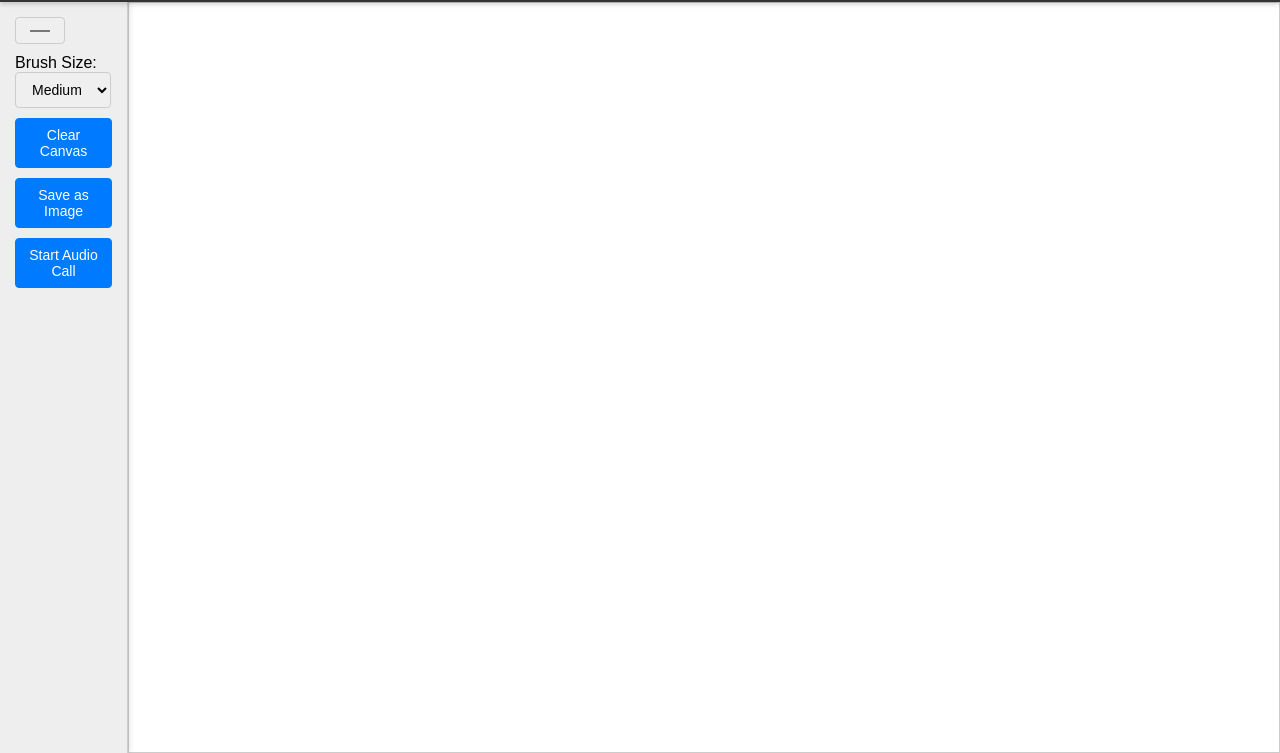
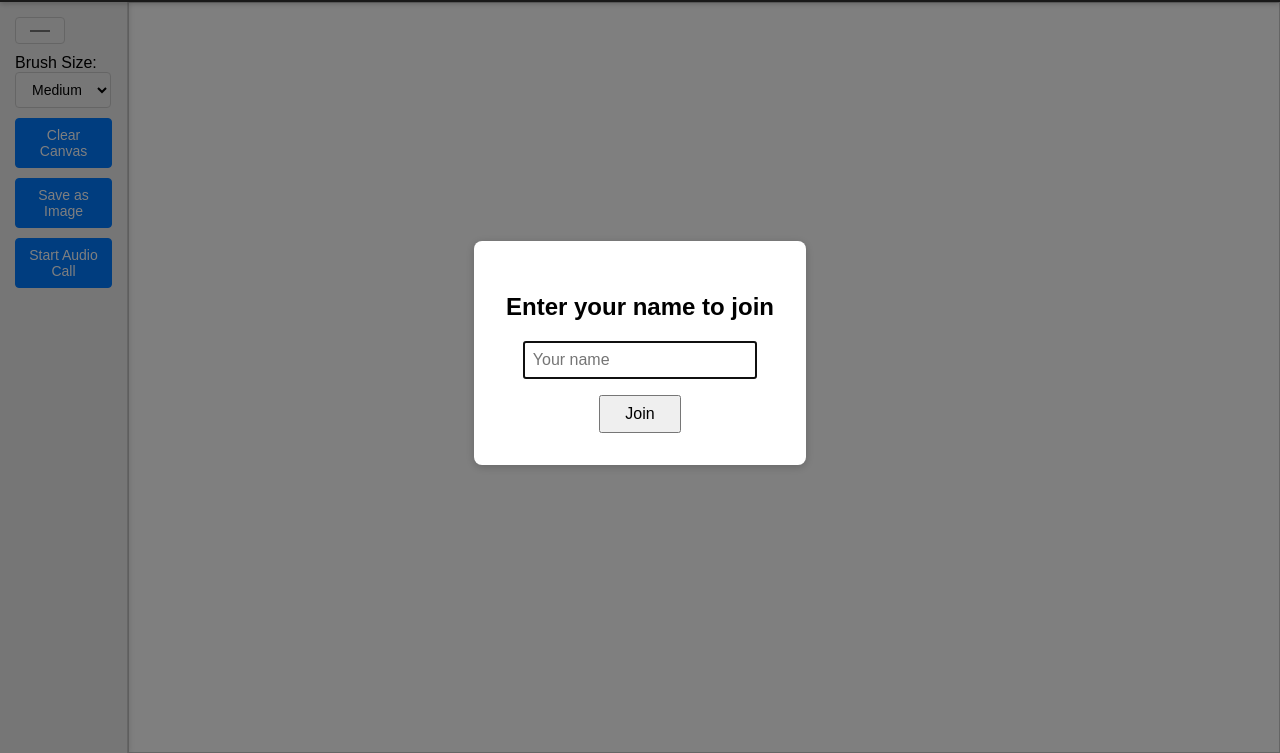
Before and after one commit to Aravind419/teach-lively, a website: page public/index.html in a window 1280 px wide. Shown: the part 47-800 px from the top of the page. Drawn offline with nearby package versions, Linux system fonts and the light colour scheme; no server answers.

Commit message:
from now working well

```diff
--- a/public/client.js
+++ b/public/client.js
@@ -8,6 +8,10 @@ const saveImageBtn = document.getElementById("saveImage");
 const connectionStatus = document.getElementById("connectionStatus");
 const startAudioCallBtn = document.getElementById("startAudioCall");
 const stopAudioCallBtn = document.getElementById("stopAudioCall");
+const userList = document.getElementById("userList");
+const usernameModal = document.getElementById("usernameModal");
+const usernameInput = document.getElementById("usernameInput");
+const joinBtn = document.getElementById("joinBtn");
 
 let isDrawing = false;
 let lastX = 0;
@@ -17,6 +21,7 @@ let currentBrushSize = parseInt(brushSizeSelector.value);
 let localStream = null;
 let peer = null;
 let audioCallActive = false;
+let username = "";
 
 // Set canvas dimensions
 function resizeCanvas() {
@@ -35,6 +40,9 @@ socket.on("connect", () => {
   connectionStatus.textContent = "🟢 Connected";
   connectionStatus.classList.remove("disconnected");
   connectionStatus.classList.add("connected");
+  if (username) {
+    socket.emit("set-username", username);
+  }
 });
 
 socket.on("disconnect", () => {
@@ -201,3 +209,35 @@ saveImageBtn.addEventListener("click", () => {
   document.body.removeChild(a);
   saveDrawingToServer();
 });
+
+// Prevent interaction until username is set
+function showUsernameModal() {
+  usernameModal.style.display = "flex";
+  usernameInput.value = "";
+  usernameInput.focus();
+}
+function hideUsernameModal() {
+  usernameModal.style.display = "none";
+}
+
+joinBtn.addEventListener("click", () => {
+  const name = usernameInput.value.trim();
+  if (name) {
+    username = name;
+    socket.emit("set-username", username);
+    hideUsernameModal();
+  } else {
+    usernameInput.focus();
+  }
+});
+usernameInput.addEventListener("keydown", (e) => {
+  if (e.key === "Enter") joinBtn.click();
+});
+
+// Show modal on load
+showUsernameModal();
+
+// Listen for user list updates
+socket.on("user-list", (users) => {
+  userList.textContent = "Users: " + users.join(", ");
+});
--- a/public/index.html
+++ b/public/index.html
@@ -12,6 +12,7 @@
       <span id="connectionStatus" class="status-indicator disconnected"
         >🔴 Disconnected</span
       >
+      <span id="userList" class="user-list"></span>
     </div>
     <div class="main-content">
       <div class="control-panel">
@@ -40,6 +41,48 @@
       <canvas id="whiteboard"></canvas>
     </div>
 
+    <!-- Username Modal -->
+    <div
+      id="usernameModal"
+      class="modal"
+      style="
+        display: flex;
+        position: fixed;
+        z-index: 2000;
+        left: 0;
+        top: 0;
+        width: 100vw;
+        height: 100vh;
+        background: rgba(0, 0, 0, 0.5);
+        align-items: center;
+        justify-content: center;
+      ">
+      <div
+        style="
+          background: #fff;
+          padding: 2em;
+          border-radius: 8px;
+          box-shadow: 0 2px 10px rgba(0, 0, 0, 0.2);
+          text-align: center;
+        ">
+        <h2>Enter your name to join</h2>
+        <input
+          id="usernameInput"
+          type="text"
+          placeholder="Your name"
+          style="
+            padding: 0.5em;
+            font-size: 1em;
+            width: 80%;
+            margin-bottom: 1em;
+          " />
+        <br />
+        <button id="joinBtn" style="padding: 0.5em 1.5em; font-size: 1em">
+          Join
+        </button>
+      </div>
+    </div>
+
     <script src="/socket.io/socket.io.js"></script>
     <script src="https://unpkg.com/simple-peer@9.11.1/simplepeer.min.js"></script>
     <script src="client.js"></script>
--- a/public/style.css
+++ b/public/style.css
@@ -15,7 +15,7 @@ body {
   display: flex;
   justify-content: space-between;
   align-items: center;
-    box-shadow: 0 2px 5px rgba(0,0,0,0.2);
+  box-shadow: 0 2px 5px rgba(0, 0, 0, 0.2);
   z-index: 1000;
 }
 
@@ -51,7 +51,7 @@ body {
   flex-direction: column;
   gap: 10px;
   border-right: 1px solid #ccc;
-    box-shadow: 2px 0 5px rgba(0,0,0,0.1);
+  box-shadow: 2px 0 5px rgba(0, 0, 0, 0.1);
   z-index: 900;
 }
 
@@ -82,3 +82,14 @@ canvas {
   border: 1px solid #ccc;
   cursor: crosshair;
 }
+
+.user-list {
+  margin-left: 20px;
+  font-size: 16px;
+  color: #fff;
+  font-weight: bold;
+}
+
+.modal {
+  /* Modal styles are inline in HTML for now, but you can move them here if you want */
+}
```
Also changed, not shown: 1 other file. Lines whose indentation alone changed are shown as unchanged.
